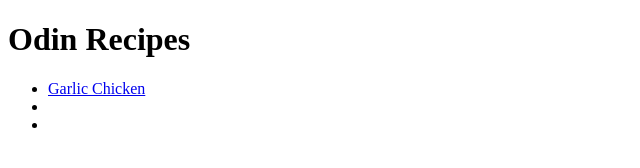
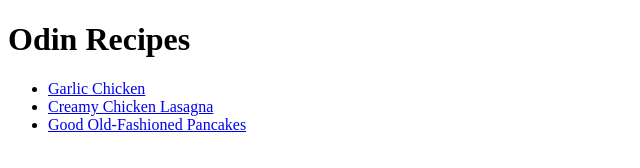
Before and after one commit to solah5/odin-recipes, a plain HTML site: page index.html in a window 1280 px wide. Shown: the whole page, without its empty margins (0-640 px from the left). Drawn offline with Linux system fonts and the light colour scheme.

Commit message:
add more unoredered list

```diff
--- a/index.html
+++ b/index.html
@@ -9,9 +9,9 @@
     <h1>Odin Recipes</h1>
 
     <ul>
-        <li> <a href="recipes/garlic_chicken.html">Garlic Chicken</a></li>
-        <li></li>
-        <li></li>
+        <li><a href="recipes/garlic_chicken.html">Garlic Chicken</a></li>
+        <li><a href="recipes/creamy_chicken_lasagna.html">Creamy Chicken Lasagna</a></li>
+        <li><a href="recipes/good_old_fashioned_pancakes.html">Good Old-Fashioned Pancakes</a></li>
     </ul>
 </body>
 </html>
```
